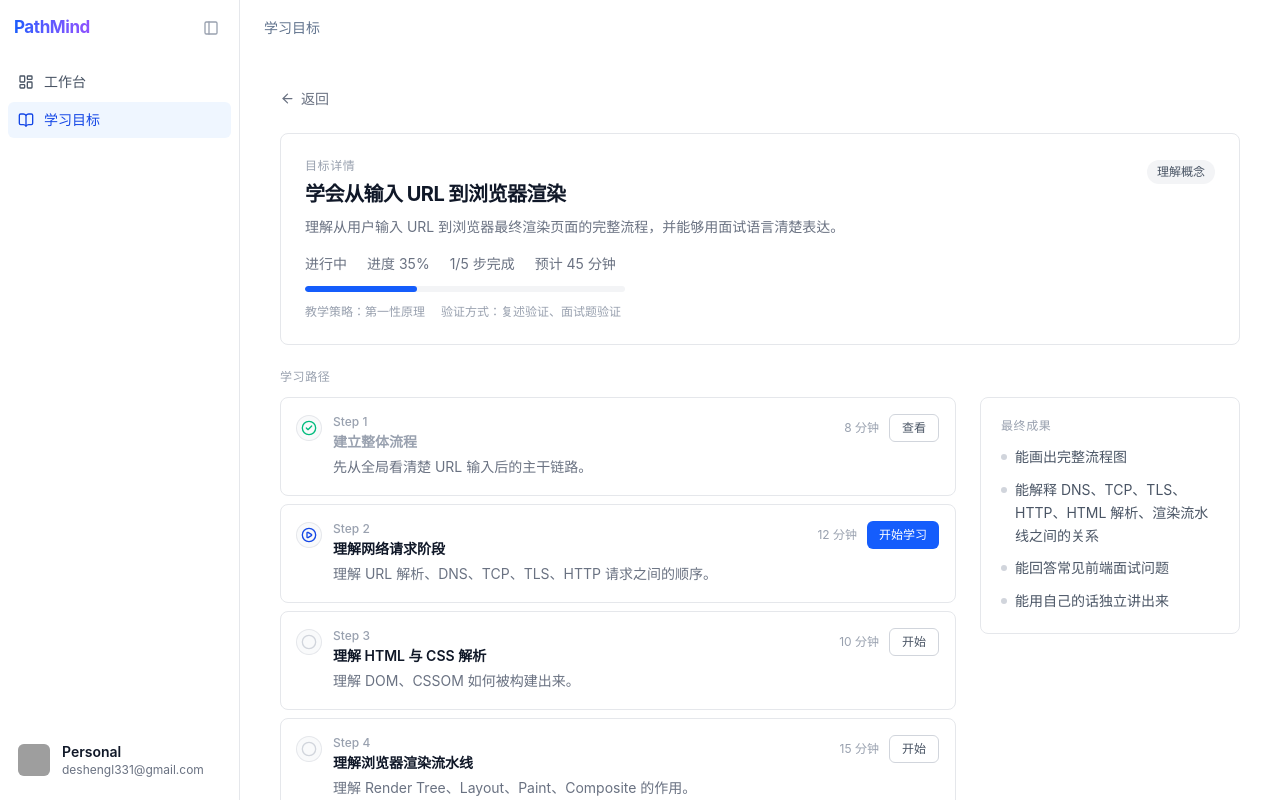
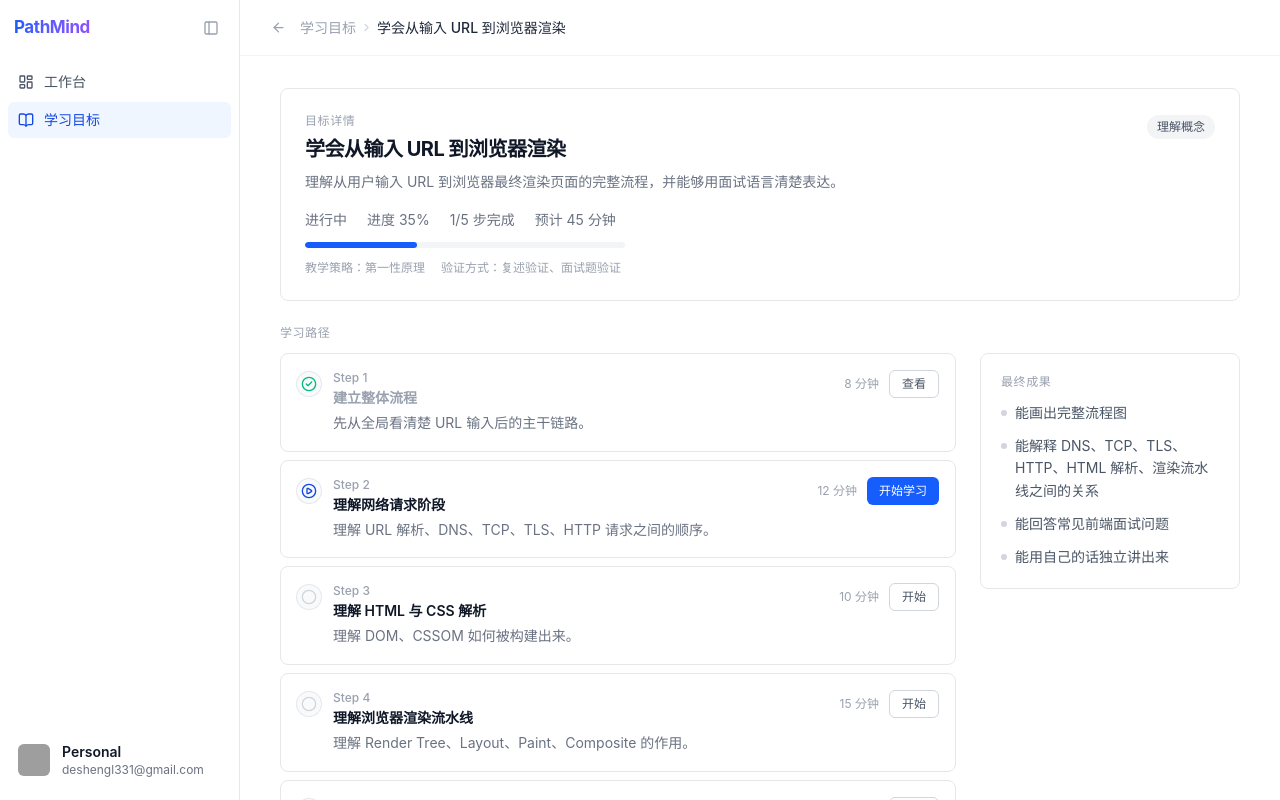
Before and after one commit to yuhhhy/path-mind, a React (Vite) app in the folder apps/web/: page /goals/browser-rendering in a window 1280 px wide. Built offline with nearby package versions, Linux system fonts and the light colour scheme; no server answers; grey boxes are pictures that could not be loaded.

Commit message:
feat: 添加动态面包屑导航

```diff
--- a/apps/web/src/routes/goals.$goalId.session.$stepId.tsx
+++ b/apps/web/src/routes/goals.$goalId.session.$stepId.tsx
@@ -1,10 +1,11 @@
 import { useMutation, useQuery, useQueryClient } from '@tanstack/react-query';
 import { Link, createFileRoute, useNavigate } from '@tanstack/react-router';
-import { ArrowLeft, CheckCircle2 } from 'lucide-react';
+import { CheckCircle2 } from 'lucide-react';
 import { ChatPanel } from '../features/chat/ChatPanel';
 import { completeStep } from '../features/goal/api';
 import { mockGoals } from '../features/goal/mockGoals';
 import { goalQueryOptions, goalsQueryOptions } from '../features/goal/queries';
+import { useBreadcrumb } from '../shared/layout/BreadcrumbContext';
 
 export const Route = createFileRoute('/goals/$goalId/session/$stepId')({
   component: LearningSessionPage,
@@ -28,6 +29,12 @@ function LearningSessionPage() {
     },
   });
   const step = goal?.steps.find((item) => item.id === stepId);
+
+  useBreadcrumb([
+    { label: '学习目标', href: '/goals' },
+    { label: goal?.title ?? '', href: `/goals/${goalId}` },
+    { label: step?.title ?? '' },
+  ]);
 
   if (!goal || !step) {
     return (
@@ -58,15 +65,6 @@ function LearningSessionPage() {
 
   return (
     <div className="space-y-5">
-      <Link
-        className="inline-flex items-center gap-1.5 text-sm font-medium text-gray-500 transition-colors hover:text-gray-900"
-        to="/goals/$goalId"
-        params={{ goalId: goal.id }}
-      >
-        <ArrowLeft size={15} />
-        返回目标
-      </Link>
-
       <div className="grid gap-5 lg:grid-cols-[minmax(0,1fr)_220px]">
         <ChatPanel goal={goal} step={step} />
 
--- a/apps/web/src/routes/goals.$goalId.tsx
+++ b/apps/web/src/routes/goals.$goalId.tsx
@@ -1,9 +1,9 @@
 import { useQuery } from '@tanstack/react-query';
 import { Link, Outlet, createFileRoute, useRouterState } from '@tanstack/react-router';
-import { ArrowLeft } from 'lucide-react';
 import { LearningPath } from '../features/goal/LearningPath';
 import { mockGoals } from '../features/goal/mockGoals';
 import { goalQueryOptions } from '../features/goal/queries';
+import { useBreadcrumb } from '../shared/layout/BreadcrumbContext';
 
 export const Route = createFileRoute('/goals/$goalId')({
   component: GoalDetailPage,
@@ -17,6 +17,8 @@ function GoalDetailPage() {
   const fallbackGoal = mockGoals.find((item) => item.id === goalId);
   const goalQuery = useQuery(goalQueryOptions(goalId));
   const goal = goalQuery.data ?? (goalQuery.isError ? fallbackGoal : undefined);
+
+  useBreadcrumb([{ label: '学习目标', href: '/goals' }, { label: goal?.title ?? '' }]);
 
   if (isSessionRoute) {
     return <Outlet />;
@@ -53,14 +55,6 @@ function GoalDetailPage() {
 
   return (
     <div className="space-y-6">
-      <Link
-        className="inline-flex items-center gap-1.5 text-sm font-medium text-gray-500 transition-colors hover:text-gray-900"
-        to="/goals"
-      >
-        <ArrowLeft size={15} />
-        返回
-      </Link>
-
       <section className="rounded-lg border border-gray-200 bg-white p-6">
         <div className="flex flex-col gap-5 lg:flex-row lg:items-start lg:justify-between">
           <div className="min-w-0 max-w-2xl flex-1">
--- a/apps/web/src/shared/layout/AppLayout.tsx
+++ b/apps/web/src/shared/layout/AppLayout.tsx
@@ -1,6 +1,7 @@
 import { Link, useRouterState } from '@tanstack/react-router';
-import { BookOpen, LayoutDashboard, PanelLeft } from 'lucide-react';
-import { type ReactNode, useState } from 'react';
+import { ArrowLeft, BookOpen, ChevronRight, LayoutDashboard, PanelLeft } from 'lucide-react';
+import { type ReactNode, useCallback, useMemo, useState } from 'react';
+import { BreadcrumbContext, type BreadcrumbItem } from './BreadcrumbContext';
 
 interface AppLayoutProps {
   children: ReactNode;
@@ -14,6 +15,26 @@ const navItems = [
 export function AppLayout({ children }: AppLayoutProps) {
   const pathname = useRouterState({ select: (s) => s.location.pathname });
   const [collapsed, setCollapsed] = useState(false);
+  const [registrations, setRegistrations] = useState<{ id: number; items: BreadcrumbItem[] }[]>([]);
+
+  const push = useCallback((id: number, items: BreadcrumbItem[]) => {
+    setRegistrations((prev) => [...prev, { id, items }]);
+  }, []);
+
+  const update = useCallback((id: number, items: BreadcrumbItem[]) => {
+    setRegistrations((prev) => prev.map((r) => (r.id === id ? { id, items } : r)));
+  }, []);
+
+  const pop = useCallback((id: number) => {
+    setRegistrations((prev) => prev.filter((r) => r.id !== id));
+  }, []);
+
+  const ctxValue = useMemo(() => ({ push, update, pop }), [push, update, pop]);
+
+  const breadcrumbs = registrations.at(-1)?.items ?? [];
+  const defaultLabel =
+    pathname === '/' ? '工作台' : pathname.startsWith('/goals') ? '学习目标' : 'PathMind';
+  const backHref = breadcrumbs.length > 1 ? breadcrumbs[breadcrumbs.length - 2].href : undefined;
 
   return (
     <div className="flex h-dvh bg-white">
@@ -92,14 +113,42 @@ export function AppLayout({ children }: AppLayoutProps) {
       </aside>
 
       <div className="flex flex-1 flex-col overflow-hidden">
-        <header className="flex h-14 shrink-0 items-center bg-white px-6">
-          <p className="text-sm text-slate-500">
-            {pathname === '/' ? '工作台' : pathname.startsWith('/goals') ? '学习目标' : 'PathMind'}
-          </p>
+        <header className="flex h-14 shrink-0 items-center gap-2 border-b border-gray-100 bg-white px-6">
+          {backHref && (
+            <Link
+              to={backHref}
+              className="flex h-7 w-7 shrink-0 items-center justify-center rounded-md text-gray-400 transition-colors hover:bg-gray-100 hover:text-gray-700"
+            >
+              <ArrowLeft size={15} />
+            </Link>
+          )}
+          {breadcrumbs.length > 0 ? (
+            <nav className="flex min-w-0 items-center gap-1">
+              {breadcrumbs.map((item, idx) => (
+                <span key={idx} className="flex items-center gap-1">
+                  {idx > 0 && <ChevronRight size={13} className="shrink-0 text-gray-300" />}
+                  {item.href ? (
+                    <Link
+                      to={item.href}
+                      className="truncate text-sm text-gray-400 transition-colors hover:text-gray-700"
+                    >
+                      {item.label}
+                    </Link>
+                  ) : (
+                    <span className="truncate text-sm font-medium text-gray-800">{item.label}</span>
+                  )}
+                </span>
+              ))}
+            </nav>
+          ) : (
+            <p className="text-sm text-slate-500">{defaultLabel}</p>
+          )}
         </header>
 
         <main className="flex-1 overflow-y-auto bg-white">
-          <div className="mx-auto max-w-5xl px-8 py-8">{children}</div>
+          <BreadcrumbContext value={ctxValue}>
+            <div className="mx-auto max-w-5xl px-8 py-8">{children}</div>
+          </BreadcrumbContext>
         </main>
       </div>
     </div>
--- /dev/null
+++ b/apps/web/src/shared/layout/BreadcrumbContext.tsx
@@ -0,0 +1,42 @@
+import { createContext, useContext, useEffect, useRef } from 'react';
+
+export interface BreadcrumbItem {
+  label: string;
+  href?: string;
+}
+
+interface BreadcrumbContextValue {
+  push: (id: number, items: BreadcrumbItem[]) => void;
+  update: (id: number, items: BreadcrumbItem[]) => void;
+  pop: (id: number) => void;
+}
+
+export const BreadcrumbContext = createContext<BreadcrumbContextValue>({
+  push: () => {},
+  update: () => {},
+  pop: () => {},
+});
+
+let nextId = 0;
+
+export function useBreadcrumb(items: BreadcrumbItem[]) {
+  const ctx = useContext(BreadcrumbContext);
+  const idRef = useRef<number | null>(null);
+  const serialized = JSON.stringify(items);
+
+  useEffect(() => {
+    const parsed = JSON.parse(serialized) as BreadcrumbItem[];
+    if (idRef.current === null) {
+      idRef.current = ++nextId;
+      ctx.push(idRef.current, parsed);
+    } else {
+      ctx.update(idRef.current, parsed);
+    }
+    return () => {
+      if (idRef.current !== null) {
+        ctx.pop(idRef.current);
+        idRef.current = null;
+      }
+    };
+  }, [serialized, ctx]);
+}
```
